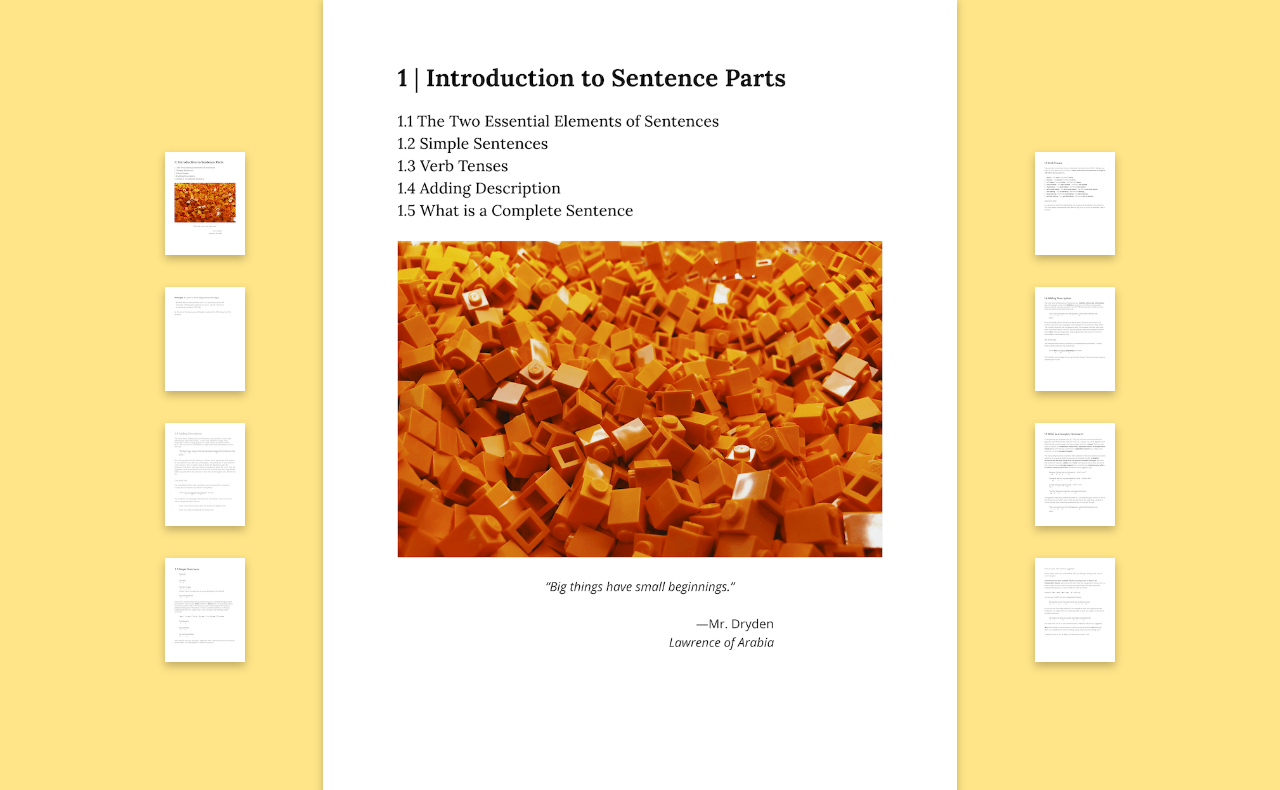
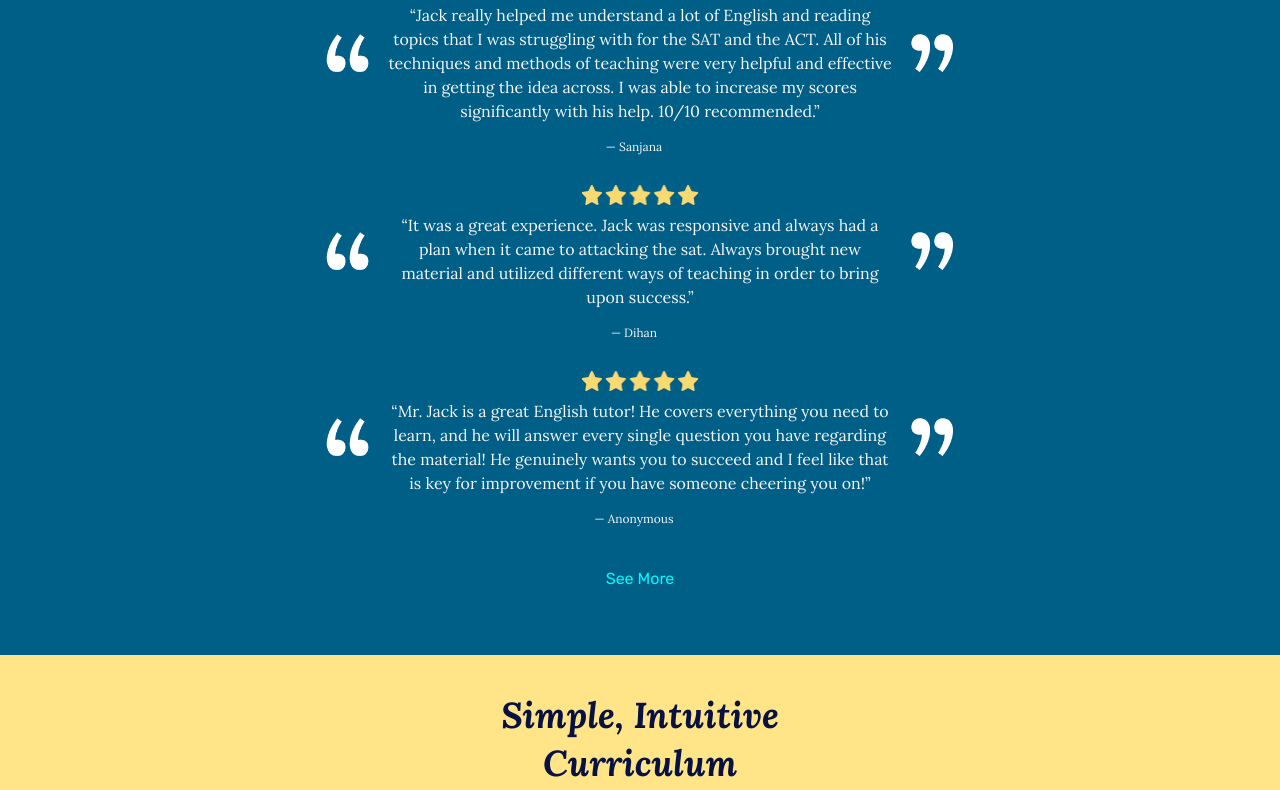
Before and after one commit to jackmanzer/grammarpro-website, a plain HTML site: page index.html in a window 1280 px wide. Shown: the part 801-1591 px from the top of the page. Drawn offline with Linux system fonts and the light colour scheme.

Commit message:
uncomment

```diff
--- a/index.html
+++ b/index.html
@@ -80,7 +80,7 @@
       </div>
     </section>
 
-    <!-- <section class="second-row">
+    <section class="second-row">
       <h3>What They Say</h3>
 
       <img class="stars" src="img/stars.png" />
@@ -129,7 +129,7 @@
       <span>&#8212; Anonymous</span>
 
       <a href="more-praise.html"> See More</a>
-    </section> -->
+    </section>
 
     <section class="third-row">
       <h3>
```
